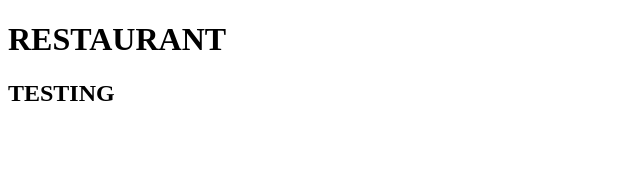
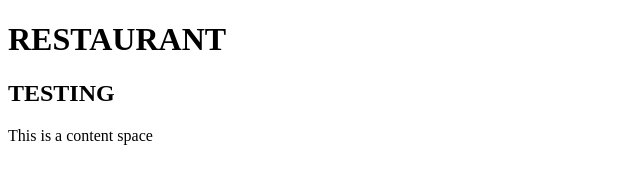
Before and after one commit to monsalvej/web_page_food_llc, a plain HTML site: page index.html in a window 1280 px wide. Shown: the whole page, without its empty margins (0-640 px from the left). Drawn offline with Linux system fonts and the light colour scheme.

Commit message:
a p tag was created

```diff
--- a/index.html
+++ b/index.html
@@ -9,5 +9,6 @@
 <h1> RESTAURANT</h1>
 
 <h2> TESTING</h2>
+<p> This is a content space</p>
 </body>
 </html>
```
